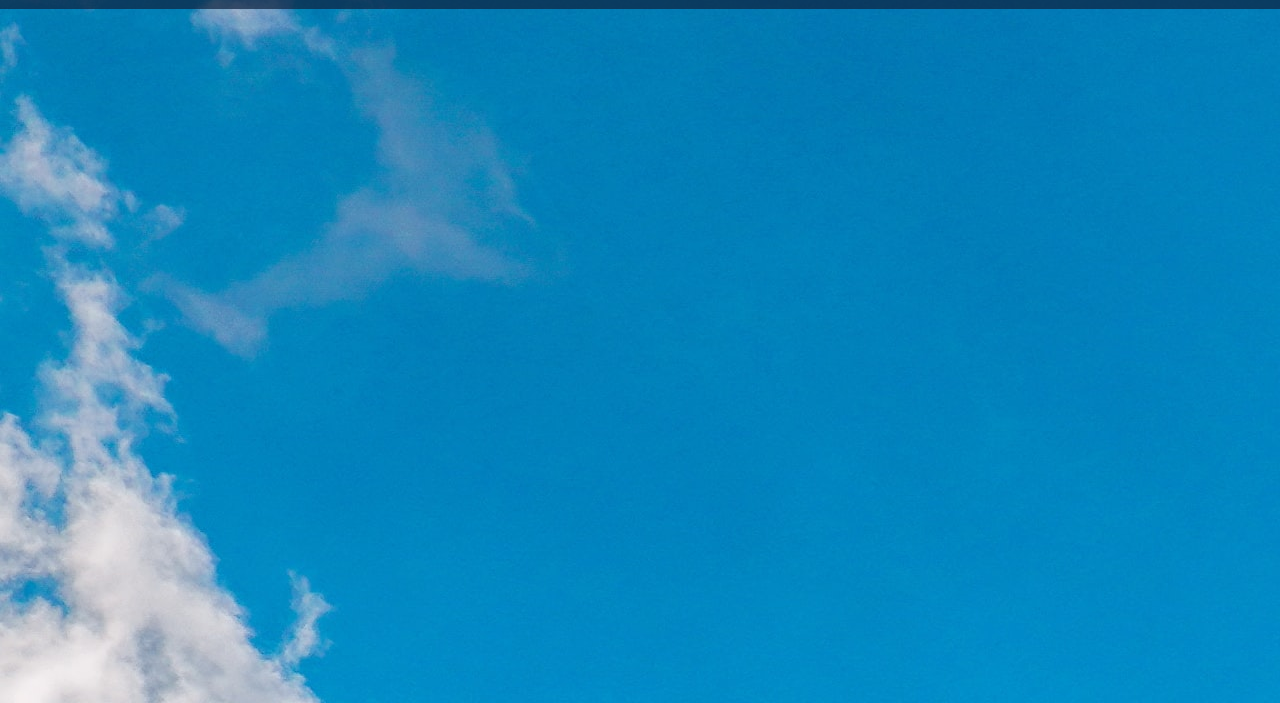
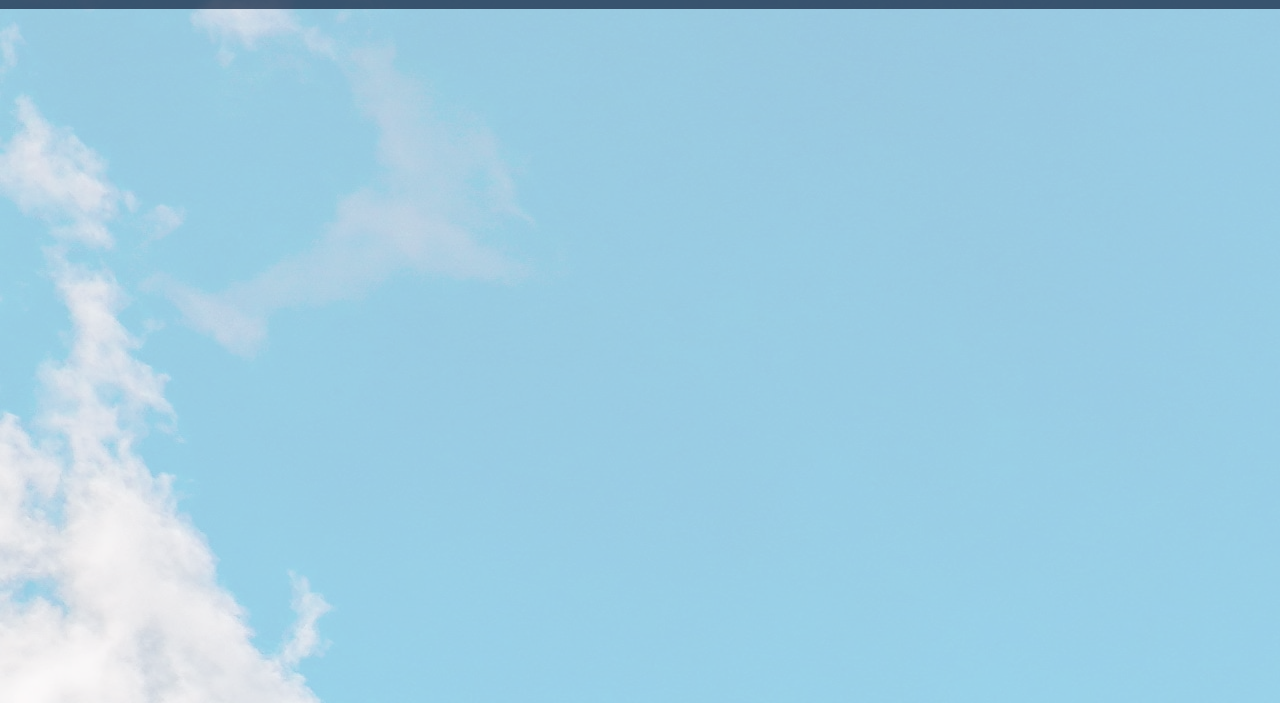
Before and after one commit to Danizoo/RandomTao, a plain HTML site: page index.html in a window 1280 px wide. Shown: the part 97-800 px from the top of the page. Drawn offline with nearby package versions, Linux system fonts and the light colour scheme.

Commit message:
Update main.css

```diff
--- a/main.css
+++ b/main.css
@@ -4,15 +4,23 @@ body {
     /* background-position: center; */
     background-size: auto;
     background-color: #ffffff;
-
 }
 
-#All {
+#BG {
+/*     background-image: url("file:///D:/Works/Thoughts%20from%20somewhere/Pics/Used/simon-berger-twukN12EN7c-unsplash.jpg"); */
+    position: absolute;
+    width: 100%;
     height: 100%;
+    z-index: -2;
+}
+
+#BG-Cover {
+    position: absolute;
+    background: white;
+    opacity: 0.6;
     width: 100%;
-    position: fixed;
-    background-color: #ffffff;
-    opacity: 0.5;
+    height: 100%;
+    z-index: -1;
 }
 
 a {
```
